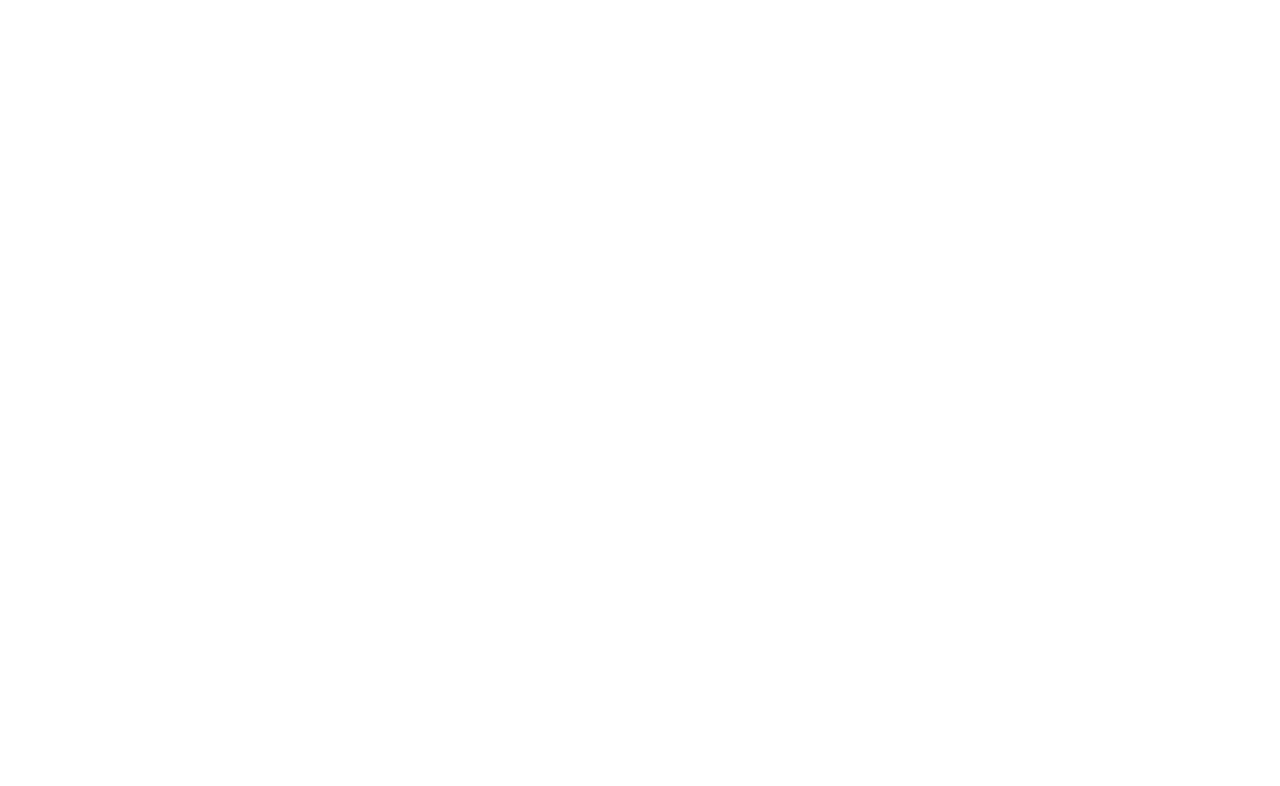
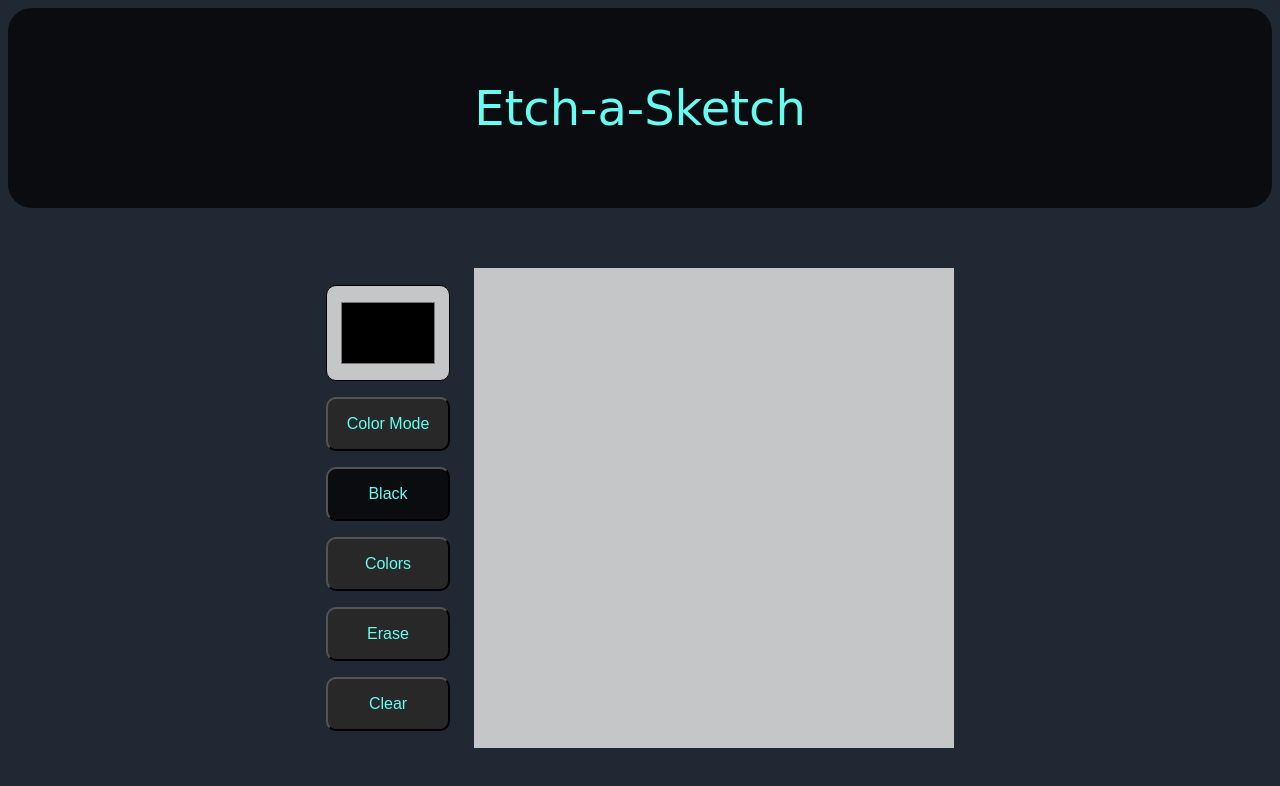
Before and after one commit to Saul-Codeman/Etch-a-Sketch, a plain HTML site: page index.html in a window 1280 px wide. Drawn offline with Linux system fonts and the light colour scheme.

Commit message:
Finished Project'

```diff
--- a/index.html
+++ b/index.html
@@ -7,6 +7,23 @@
         <script src="javascript.js"></script>
     </head>
     <body>
+        <div class="header">Etch-a-Sketch</div>
+
+        <div class="content">
+
+            <div class="options">
+                <input id="colorPicker" type="color">
+                <button id="userChoice">Color Mode</button>
+                <button id="black">Black</button>
+                <button id="colors">Colors</button>
+                <button id="erase">Erase</button>
+                <button id="clear">Clear</button>
+            </div>
+
+            <div class="canvas"></div>
+
+        </div>
+
 
 
     </body>
--- a/javascript.js
+++ b/javascript.js
@@ -0,0 +1,162 @@
+// Creates the canvas grid and populates with the specified cells
+function createCanvas(){
+    const canvas = document.querySelector('.canvas');
+
+    const canvasSize = 16;
+
+    for (let i = 0; i < canvasSize; i++){
+        // Create row in canvas
+        const row = document.createElement('div');
+        row.classList.add('canvas-row')
+        for (let j = 0; j < canvasSize; j++){
+            // Create box in canvas
+            const cell = document.createElement('div');
+            cell.classList.add('canvas-cell');
+            row.appendChild(cell);
+        }
+        canvas.appendChild(row);
+    }
+    return canvas
+}
+
+// Clears the canvas by setting each cell to the default color
+function clearCanvas(cells){
+    cells.forEach((cell) => {
+        cell.style.backgroundColor = '#C5C6C7';
+    });
+}
+
+// Sets each cells clicked color to black
+function setBlack(cells){
+    cells.forEach((cell) => {
+
+        cell.addEventListener('mousedown', () => {
+            cell.style.backgroundColor = 'black';
+        });
+
+        cell.addEventListener('mousemove', (event) => {
+            if (event.buttons === 1) { // Check if left mouse button is held down
+                cell.style.backgroundColor = 'black';
+            }
+        });
+    });
+}
+
+// Set each cells clicked color to random colors
+function setColors(cells){
+    cells.forEach((cell) => {
+
+        const red = Math.floor(Math.random() * 256);
+        const green = Math.floor(Math.random() * 256);
+        const blue = Math.floor(Math.random() * 256);
+        const rgbValue = `rgb(${red}, ${green}, ${blue})`;
+
+        cell.addEventListener('mousedown', () => {
+            cell.style.backgroundColor = rgbValue;
+        });
+
+        cell.addEventListener('mousemove', (event) => {
+            if (event.buttons === 1) { // Check if left mouse button is held down
+                cell.style.backgroundColor = rgbValue;
+            }
+        });
+    });
+}
+
+// Set each cells clicked color to default cell color
+function setErase(cells){
+    cells.forEach((cell) => {
+
+        cell.addEventListener('mousedown', () => {
+            cell.style.backgroundColor = '#C5C6C7';
+        });
+
+        cell.addEventListener('mousemove', (event) => {
+            if (event.buttons === 1) { // Check if left mouse button is held down
+                cell.style.backgroundColor = '#C5C6C7';
+            }
+        });
+    });
+}
+
+// Set each cells clicked color to the user's color
+function setUserColor(cells, userColor){
+    cells.forEach((cell) => {
+
+        cell.addEventListener('mousedown', () => {
+            cell.style.backgroundColor = userColor;
+        });
+
+        cell.addEventListener('mousemove', (event) => {
+            if (event.buttons === 1) { // Check if left mouse button is held down
+                cell.style.backgroundColor = userColor;
+            }
+        });
+    });
+}
+
+document.addEventListener('DOMContentLoaded', () => {
+    // Create the canvas
+    createCanvas();
+    // Get canvas cells
+    const cells = document.querySelectorAll('.canvas-cell');
+
+    // Initialize buttons
+    const userChoiceButton = document.querySelector('#userChoice');
+    const blackButton = document.querySelector('#black');
+    const colorButton = document.querySelector('#colors');
+    const eraseButton = document.querySelector('#erase');
+    const clearButton = document.querySelector('#clear');
+
+    // Set blackButton as the initially active button
+    blackButton.classList.add('active');
+    setBlack(cells);
+
+    // User choice button takes the selected color
+    const userChoiceColor = document.querySelector('#colorPicker');
+    userChoiceButton.addEventListener('click', () => {
+        userChoiceButton.classList.add('active');
+        blackButton.classList.remove('active');
+        colorButton.classList.remove('active');
+        eraseButton.classList.remove('active');
+        setUserColor(cells, userChoiceColor.value);
+    });
+
+    userChoiceColor.addEventListener('input', () => {
+        userChoiceButton.classList.add('active');
+        blackButton.classList.remove('active');
+        colorButton.classList.remove('active');
+        eraseButton.classList.remove('active');
+        setUserColor(cells, userChoiceColor.value);
+    });
+
+    // Black button changes pen to black
+    blackButton.addEventListener('click', () => {
+        userChoiceButton.classList.remove('active');
+        blackButton.classList.add('active');
+        colorButton.classList.remove('active');
+        eraseButton.classList.remove('active');
+        setBlack(cells);
+    });
+    // Color button changes background color when clicked for each cell
+    colorButton.addEventListener('click', () => {
+        userChoiceButton.classList.remove('active');
+        blackButton.classList.remove('active');
+        colorButton.classList.add('active');
+        eraseButton.classList.remove('active');
+        setColors(cells);
+    });
+    // Erase button changes 'pen' to erase
+    eraseButton.addEventListener('click', () => {
+        userChoiceButton.classList.remove('active');
+        blackButton.classList.remove('active');
+        colorButton.classList.remove('active');
+        eraseButton.classList.add('active');
+        setErase(cells);
+    });
+    // Clear button clears the canvas
+    clearButton.addEventListener('click', () => {
+        clearCanvas(cells);
+    });
+
+});
--- a/styles.css
+++ b/styles.css
@@ -0,0 +1,63 @@
+body {
+    display: flex;
+    flex-direction: column;
+    background-color: #1F2833;
+    gap: 7.5vh;
+}
+
+.header {
+    display: flex;
+    justify-content: center;
+    padding: 72px 0;
+    border-radius: 24px;
+    background-color: #0B0C10;
+    color: #66FCF1;
+    font-size: 48px;
+    font-family: 'Sacramento', cursive, sans-serif;
+}
+
+.content {
+    display: flex;
+    justify-content: center;
+    gap: 24px;
+}
+
+.options {
+    display: flex;
+    flex-direction: column;
+    justify-content: center;
+    align-items: center;
+    gap: 16px;
+}
+
+.active {
+    background-color: #0B0C10;
+}
+
+#colorPicker {
+    border-radius: 10px;
+    width: 124px;
+    height: 96px;
+    padding: 12px;
+    background-color: #C5C6C7;
+}
+
+button {
+    width: 124px;
+    height: 54px;
+    padding: 16px;
+    font-size: 16px;
+    background-color: rgb(40, 40, 40);
+    color: #66FCF1;
+    border-radius: 10px;
+}
+
+.canvas{
+    display: flex;
+}
+
+.canvas-cell{
+    background-color: #C5C6C7;
+    height: 30px;
+    width: 30px;
+}
```
